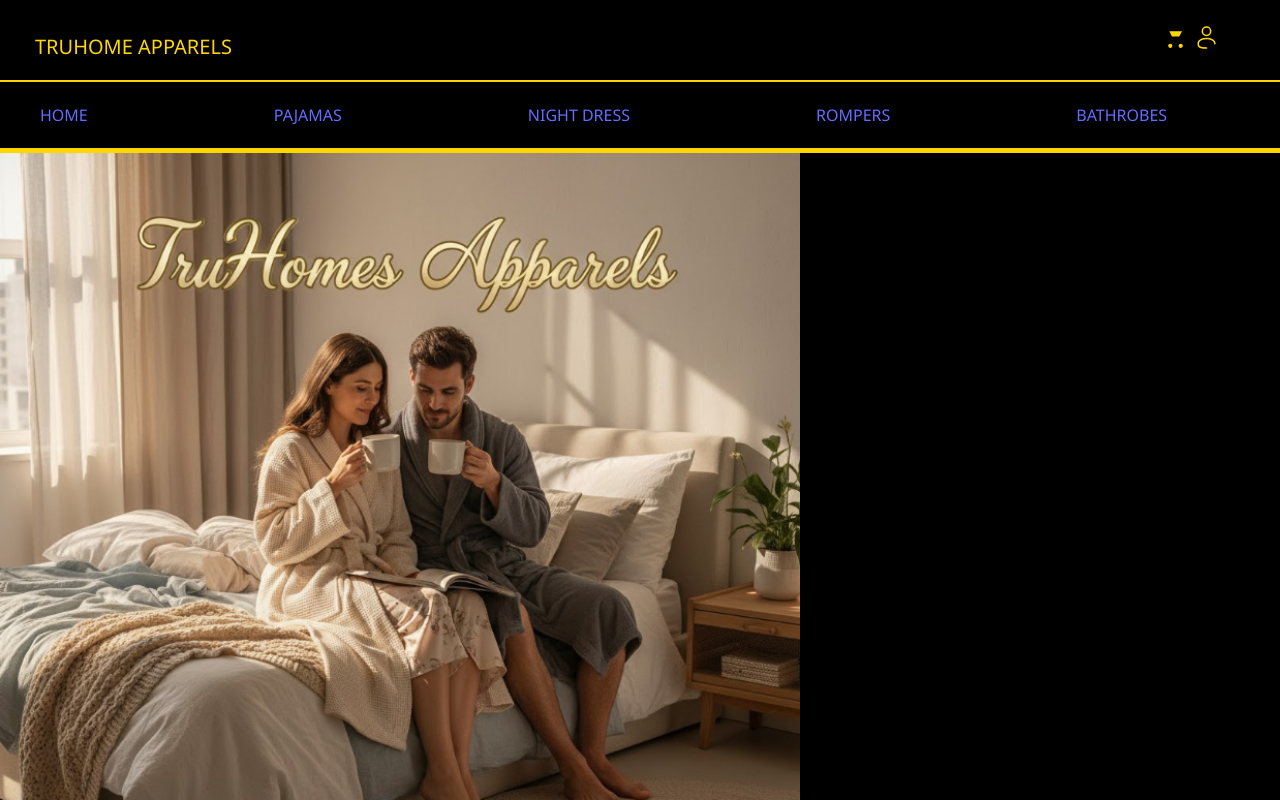
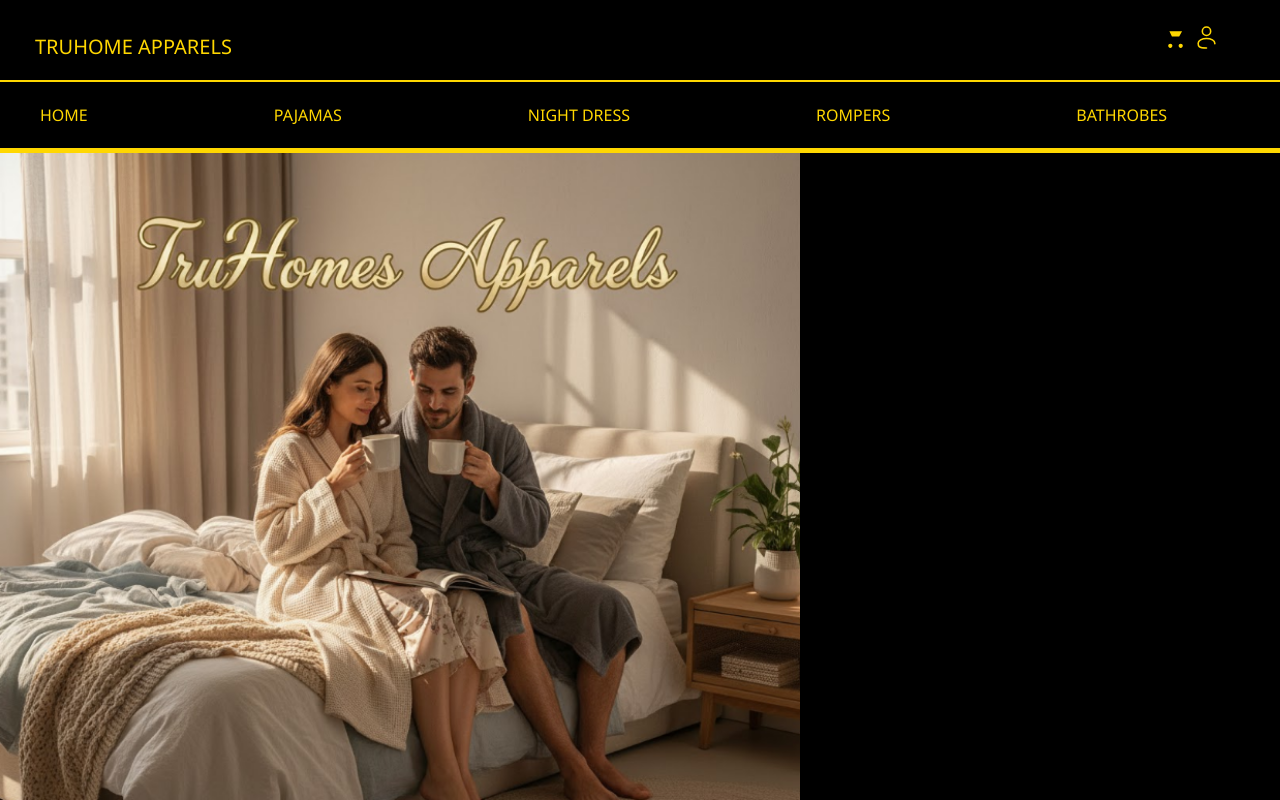
Before and after one commit to Faisal-zaid/TruHome-Apparels, a React (Vite) app: page / in a window 1280 px wide. Shown: the top 800 px of the page. Built offline with nearby package versions, Linux system fonts and the light colour scheme.

Commit message:
made a slight color change

```diff
--- a/src/components/navbar/NavBar.css
+++ b/src/components/navbar/NavBar.css
@@ -41,6 +41,12 @@
     gap: 15%;
 }
 
+.navs ul li a {
+  color: gold;           /* Change text to gold */
+  text-decoration: none;  /* Remove underline */
+  transition: color 0.3s ease;
+}
+
 .hamburger {
   display: none;
   flex-direction: column;
@@ -68,10 +74,18 @@
     background-color: black;
     width: 100%;
     padding: 20px;
+
   }
+
+  .navs ul li a {
+  color: gold;           /* Change text to gold */
+  text-decoration: none;  /* Remove underline */
+  transition: color 0.3s ease;
+}
 
   .navs.active ul {
     display: flex;
+
   }
 
   .hamburger {
```
